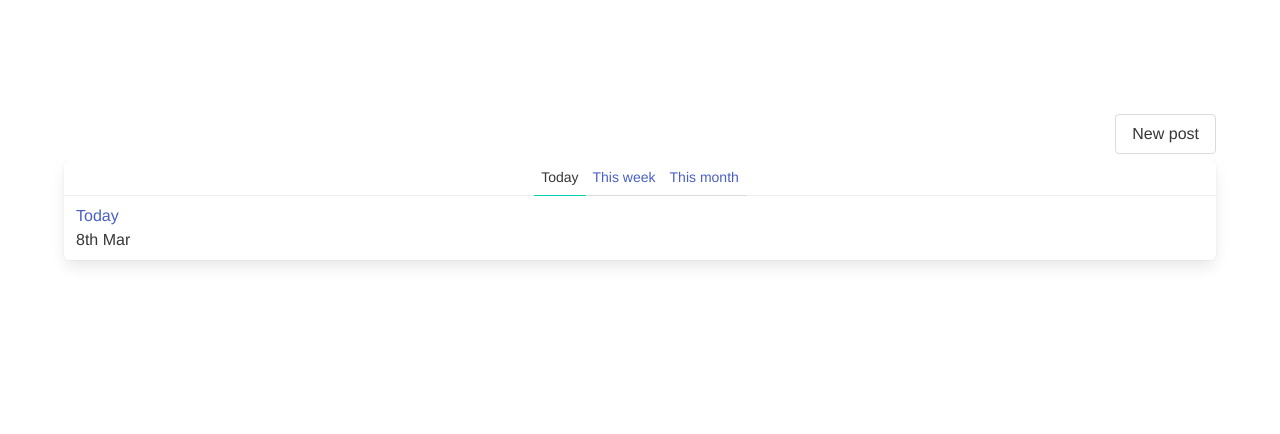
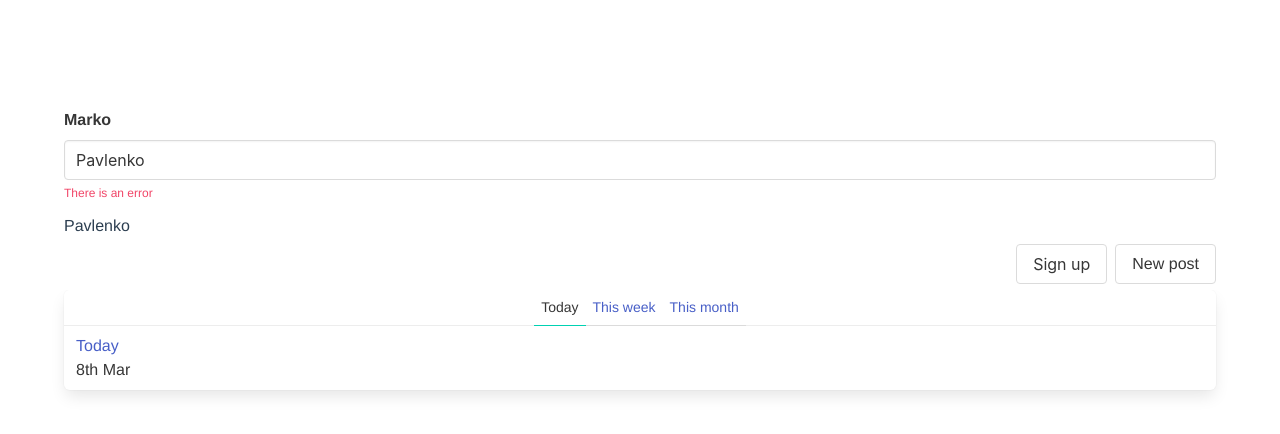
Before and after one commit to Mark-Pavlenko/vue3-posts-composition-api, a Vue app: page / in a window 1280 px wide. Shown: the top 434 px of the page. Built offline with nearby package versions, Linux system fonts and the light colour scheme.

Commit message:
feat: added input to the form with two-way binding and emitting

```diff
--- a/src/App.vue
+++ b/src/App.vue
@@ -1,21 +1,55 @@
 <template>
+  <div class="modal" :style="style">
+    <div class="modal-background"></div>
+    <div class="modal-content">
+      <div id="modal">
+        Here will be Modal content
+      </div>
+    </div>
+    <button
+      class="modal-close is-large"
+      @click="modal.hideModal()">
+    </button>
+  </div>
+
   <section class="section">
     <div class="container">
+      <form-input v-model="username" name="Marko" type="text" error="There is an error"/>
+      {{ username }}
       <NavBar/>
-      <router-view />
+      <router-view/>
     </div>
   </section>
 
 </template>
 
 <script lang="ts">
-import { defineComponent } from 'vue'
+import { computed, defineComponent, ref } from 'vue'
 import NavBar from '@/components/NavBar.vue'
+import FormInput from '@/components/FornInput.vue'
+import { useModal } from '@/useModal'
 
 export default defineComponent({
   name: 'App',
   components: {
-    NavBar
+    NavBar,
+    FormInput
+  },
+  setup () {
+    const modal = useModal()
+    const username = ref('Pavlenko')
+
+    const style = computed(() => {
+      return {
+        display: modal.show.value === true ? 'block' : 'none'
+      }
+    })
+
+    return {
+      style,
+      modal,
+      username
+    }
   }
 })
 </script>
--- /dev/null
+++ b/src/components/FornInput.vue
@@ -0,0 +1,50 @@
+<template>
+  <div class="field">
+    <label class="label" :name="name">{{name}}</label>
+    <div class="control">
+      <input class="input" :type="type" v-model="inputValue" @input="handleInput"/>
+    </div>
+    <p class="is-danger help">
+      {{error}}
+    </p>
+  </div>
+</template>
+
+<script lang="ts">
+import { defineComponent } from 'vue'
+
+export default defineComponent({
+  name: 'FormInput',
+  props: {
+    name: {
+      type: String,
+      required: true
+    },
+    type: {
+      type: String,
+      default: 'text'
+    },
+    modelValue: {
+      type: String,
+      required: true
+    },
+    error: {
+      type: String
+    }
+  },
+  data () {
+    return {
+      inputValue: this.modelValue
+    }
+  },
+  setup (props, context) {
+    console.log('context', context)
+    const handleInput = (event: Event) => {
+      context.emit('update:modelValue', (event.target as HTMLInputElement).value)
+    }
+    return {
+      handleInput
+    }
+  }
+})
+</script>
--- a/src/components/NavBar.vue
+++ b/src/components/NavBar.vue
@@ -2,17 +2,33 @@
   <div class="navbar">
     <div class="navbar-end">
       <div class="buttons">
+        <button class="button" @click="show">
+          Sign up
+        </button>
         <router-link class="button" to="/posts/new">New post</router-link>
       </div>
     </div>
   </div>
+
+  <teleport to="#modal">
+    <div>Modal</div>
+  </teleport>
 </template>
 
 <script lang="ts">
+import { useModal } from '@/useModal'
 import { defineComponent } from 'vue'
 
 export default defineComponent({
-  name: 'NavBar'
+  name: 'NavBar',
+  setup () {
+    const modal = useModal()
+    return {
+      show: () => {
+        return modal.showModal()
+      }
+    }
+  }
 })
 </script>
 
--- /dev/null
+++ b/src/useModal.ts
@@ -0,0 +1,13 @@
+import { ref } from 'vue'
+
+const show = ref(false)
+
+export function useModal () {
+  return {
+    show,
+    // eslint-disable-next-line no-return-assign
+    showModal: () => show.value = true,
+    // eslint-disable-next-line no-return-assign
+    hideModal: () => show.value = false
+  }
+}
```
